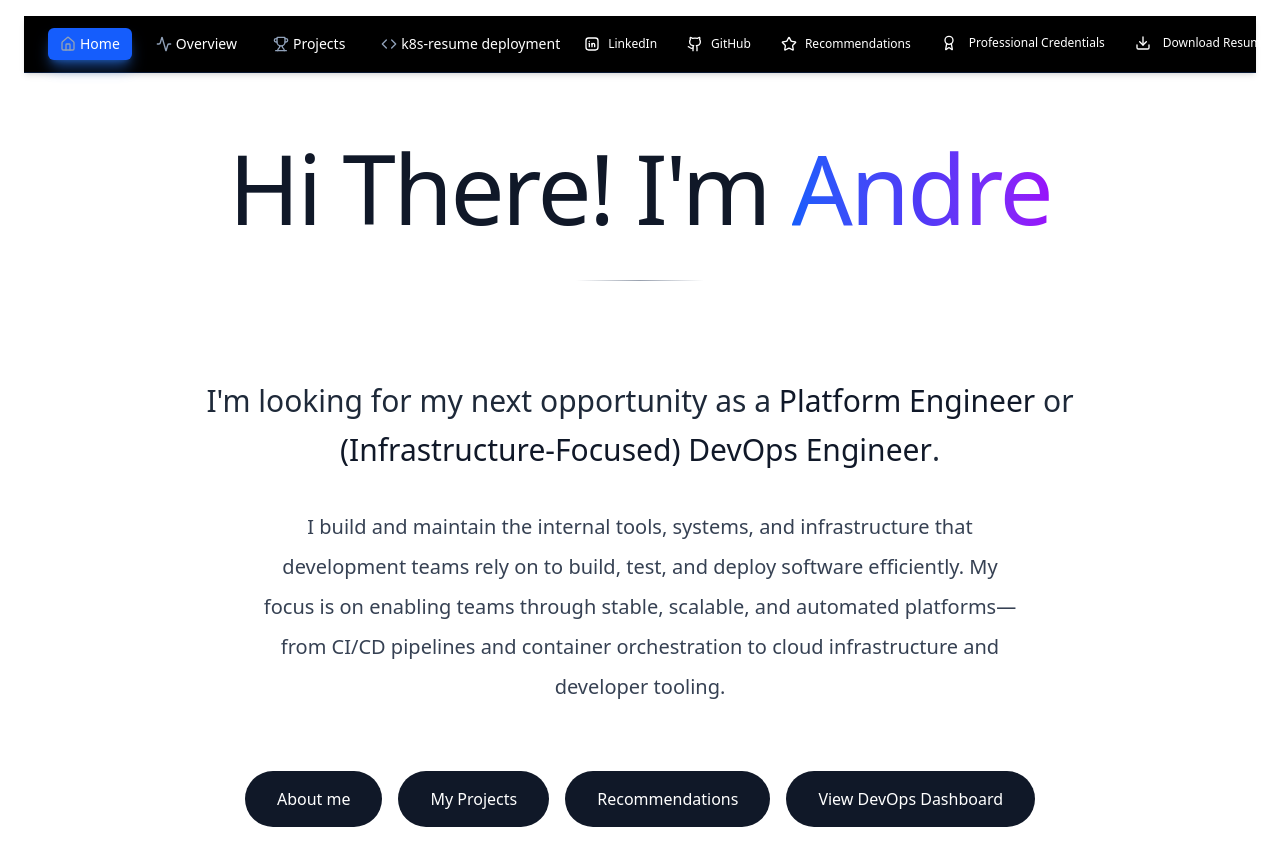
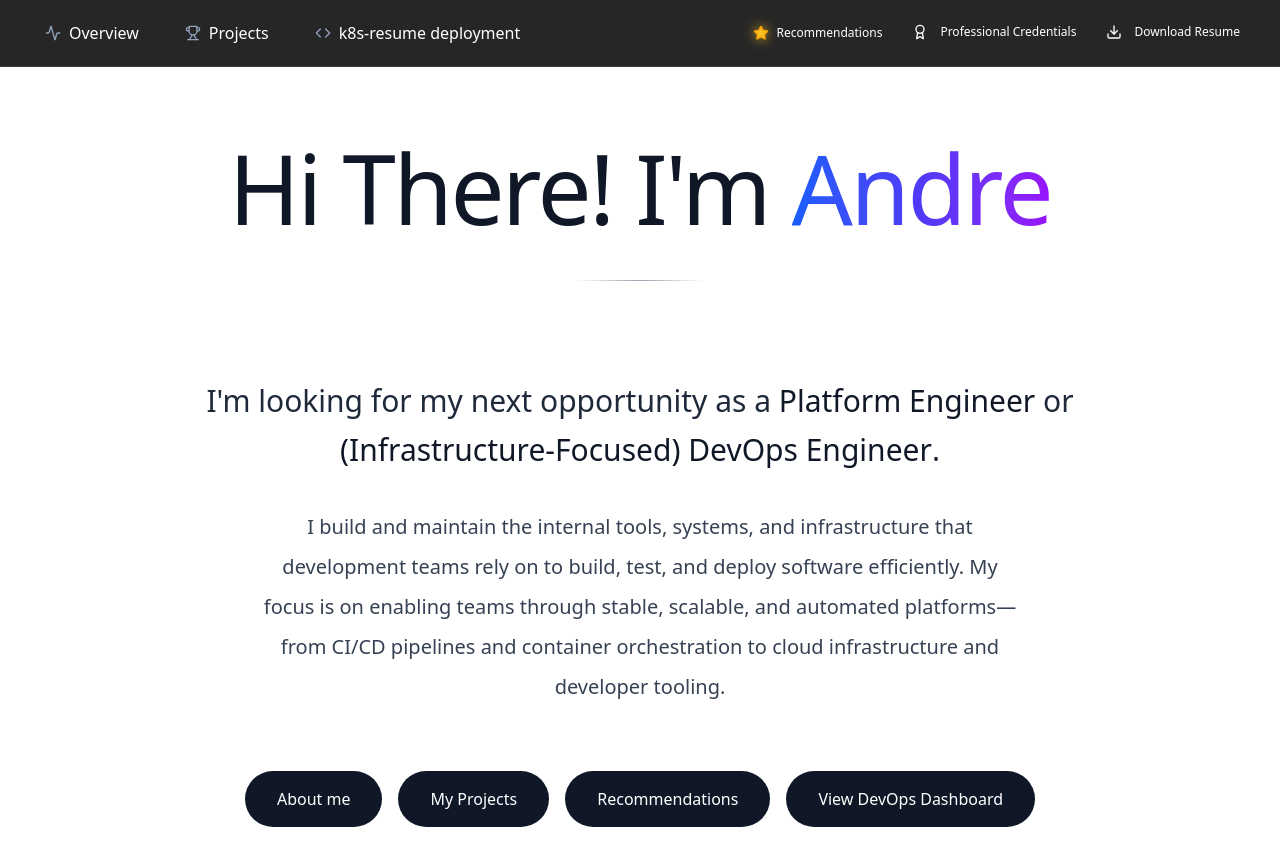
Before and after one commit to dremerten/pub-site, a React (Vite) app: page /home in a window 1280 px wide. Shown: the top 866 px of the page. Built offline with nearby package versions, Linux system fonts and the light colour scheme; the HTML template or start-up script is replaced by a standard one.

Commit message:
website updates

```diff
--- a/src/App.jsx
+++ b/src/App.jsx
@@ -4,6 +4,8 @@ import Navbar from "./components/Navbar.jsx";
 import Home from "./pages/Home.jsx";
 import Overview from "./pages/Overview.jsx";
 import Projects from "./pages/Projects.jsx";
+import DevOpsToolkit from "./pages/DevOpsToolkit.jsx";
+import SolarSystem from "./pages/SolarSystem.jsx";
 import Resume from "./pages/Resume.jsx";
 import { ThemeProvider } from "./components/ThemeProvider.jsx";
 
@@ -26,6 +28,8 @@ const AppContent = () => {
               <Route key={path} path={path} element={<Component />} />
             ))
           }
+          <Route path="/projects/devops-toolkit" element={<DevOpsToolkit />} />
+          <Route path="/projects/solar-system-simulator" element={<SolarSystem />} />
         </Routes>
       </main>
     </div>
--- a/src/components/Navbar.jsx
+++ b/src/components/Navbar.jsx
@@ -16,24 +16,14 @@ const ResumeDOCX = "/files/RAM_Resume2025.docx";
 
 export function Navbar() {
   const location = useLocation();
+  const isProjectsPath = location.pathname.startsWith("/projects");
   const [mobileMenuOpen, setMobileMenuOpen] = useState(false);
   const [credentialsDropdownOpen, setCredentialsDropdownOpen] = useState(false);
   const [downloadDropdownOpen, setDownloadDropdownOpen] = useState(false);
-  const [isScrolled, setIsScrolled] = useState(false);
   const dropdownRef = useRef(null);
   const mobileDropdownRef = useRef(null);
   const downloadDropdownRef = useRef(null);
   const mobileDownloadDropdownRef = useRef(null);
-
-  // Scroll detection
-  useEffect(() => {
-    const handleScroll = () => {
-      setIsScrolled(window.scrollY > 20);
-    };
-
-    window.addEventListener('scroll', handleScroll);
-    return () => window.removeEventListener('scroll', handleScroll);
-  }, []);
 
   useEffect(() => {
     const handleClickOutside = (event) => {
@@ -84,39 +74,32 @@ export function Navbar() {
   };
 
   return (
-    <nav className={`fixed top-0 left-0 right-0 z-50 transition-all duration-500 ${
-      isScrolled ? 'py-2' : 'py-4'
-    }`}>
-      <div className={`mx-auto transition-all duration-500 ${
-        isScrolled ? 'px-4 max-w-[98%]' : 'px-6 max-w-7xl'
-      }`}>
-        <div className={`bg-black backdrop-blur-xl transition-all duration-500 ${
-          isScrolled
-            ? 'shadow-lg shadow-blue-500/20 rounded-full px-4 py-2 border border-blue-500/30'
-            : 'shadow-md border-b border-blue-500/20 px-6 py-3'
-        }`}>
+    <nav className="fixed top-0 left-0 right-0 z-50 bg-black/85 backdrop-blur border-b border-white/10">
+      <div className="max-w-7xl mx-auto px-4 md:px-6">
+        <div className="w-full px-1 py-3">
           <div className="flex items-center justify-between">
           <NavigationMenu className="hidden md:block">
             <NavigationMenuList className="gap-3">
+              {location.pathname !== "/home" && (
                 <NavigationMenuItem>
                   <NavigationMenuLink asChild>
-                  <Link to="/home" className={`flex flex-row gap-1 items-center px-3 py-1.5 rounded-full whitespace-nowrap transition-all text-sm ${
+                    <Link to="/home" className={`flex flex-row gap-2 items-center px-4 py-2 rounded-full whitespace-nowrap transition-all text-sm md:text-base border border-transparent ${
                       location.pathname === "/home"
-                      ? "bg-blue-600 text-white shadow-lg shadow-blue-500/50"
-                      : "text-white hover:text-blue-400 hover:bg-white/10 hover:shadow-lg hover:shadow-blue-500/20"
+                        ? "bg-blue-600 text-white shadow-lg shadow-blue-500/30 border-blue-500/60"
+                        : "text-white hover:text-blue-300 hover:bg-white/10 hover:shadow-lg hover:shadow-blue-500/20"
                     }`}>
                       <Home className="w-4 h-4" />
                       Home
                     </Link>
                   </NavigationMenuLink>
                 </NavigationMenuItem>
-
+              )}
               <NavigationMenuItem>
                 <NavigationMenuLink asChild>
-                  <Link to="/overview" className={`flex flex-row gap-1 items-center px-3 py-1.5 rounded-full whitespace-nowrap transition-all text-sm ${
+                  <Link to="/overview" className={`flex flex-row gap-2 items-center px-4 py-2 rounded-full whitespace-nowrap transition-all text-sm md:text-base border border-transparent ${
                     location.pathname === "/overview"
-                      ? "bg-blue-600 text-white shadow-lg shadow-blue-500/50"
-                      : "text-white hover:text-blue-400 hover:bg-white/10 hover:shadow-lg hover:shadow-blue-500/20"
+                      ? "bg-blue-600 text-white shadow-lg shadow-blue-500/30 border-blue-500/60"
+                      : "text-white hover:text-blue-300 hover:bg-white/10 hover:shadow-lg hover:shadow-blue-500/20"
                   }`}>
                     <Activity className="w-4 h-4" />
                     Overview
@@ -126,10 +109,10 @@ export function Navbar() {
 
               <NavigationMenuItem>
                 <NavigationMenuLink asChild>
-                  <Link to="/projects" className={`flex flex-row gap-1 items-center px-3 py-1.5 rounded-full whitespace-nowrap transition-all text-sm ${
-                    location.pathname === "/projects"
-                      ? "bg-blue-600 text-white shadow-lg shadow-blue-500/50"
-                      : "text-white hover:text-blue-400 hover:bg-white/10 hover:shadow-lg hover:shadow-blue-500/20"
+                  <Link to="/projects" className={`flex flex-row gap-2 items-center px-4 py-2 rounded-full whitespace-nowrap transition-all text-sm md:text-base border border-transparent ${
+                    isProjectsPath
+                      ? "bg-blue-600 text-white shadow-lg shadow-blue-500/30 border-blue-500/60"
+                      : "text-white hover:text-blue-300 hover:bg-white/10 hover:shadow-lg hover:shadow-blue-500/20"
                   }`}>
                     <Trophy className="w-4 h-4" />
                     Projects
@@ -139,10 +122,10 @@ export function Navbar() {
 
               <NavigationMenuItem>
                 <NavigationMenuLink asChild>
-                  <Link to="/resume" className={`flex flex-row gap-1 items-center px-3 py-1.5 rounded-full whitespace-nowrap transition-all text-sm ${
+                  <Link to="/resume" className={`flex flex-row gap-2 items-center px-4 py-2 rounded-full whitespace-nowrap transition-all text-sm md:text-base border border-transparent ${
                     location.pathname === "/resume"
-                      ? "bg-blue-600 text-white shadow-lg shadow-blue-500/50"
-                      : "text-white hover:text-blue-400 hover:bg-white/10 hover:shadow-lg hover:shadow-blue-500/20"
+                      ? "bg-blue-600 text-white shadow-lg shadow-blue-500/30 border-blue-500/60"
+                      : "text-white hover:text-blue-300 hover:bg-white/10 hover:shadow-lg hover:shadow-blue-500/20"
                   }`}>
                     <Code className="w-4 h-4" />
                     k8s-resume deployment
@@ -153,6 +136,7 @@ export function Navbar() {
           </NavigationMenu>
 
           <div className="flex md:hidden gap-2">
+            {location.pathname !== "/home" && (
               <Link to="/home" className={`flex flex-row gap-2 items-center px-3 py-2 rounded-lg text-sm transition-all hover:scale-105 ${
                 location.pathname === "/home"
                   ? "bg-blue-600 text-white shadow-lg shadow-blue-600/30"
@@ -161,7 +145,8 @@ export function Navbar() {
                 <Home className="w-4 h-4" />
                 <span className="hidden sm:inline">Home</span>
               </Link>
-            <Link to="/overview" className={`flex flex-row gap-2 items-center px-3 py-2 rounded-lg text-sm transition-all hover:scale-105 ${
+            )}
+            <Link to="/overview" className={`flex flex-row gap-2 items-center px-3 py-2 rounded-lg text-sm md:text-base transition-all hover:scale-105 ${
               location.pathname === "/overview"
                 ? "bg-blue-600 text-white shadow-lg shadow-blue-600/30"
                 : "bg-[#0a0a0a] text-gray-300 hover:bg-[#0f0f0f] border border-[rgba(255,255,255,0.08)]"
@@ -169,15 +154,15 @@ export function Navbar() {
               <Activity className="w-4 h-4" />
               <span className="hidden sm:inline">Overview</span>
             </Link>
-            <Link to="/projects" className={`flex flex-row gap-2 items-center px-3 py-2 rounded-lg text-sm transition-all hover:scale-105 ${
-              location.pathname === "/projects"
+            <Link to="/projects" className={`flex flex-row gap-2 items-center px-3 py-2 rounded-lg text-sm md:text-base transition-all hover:scale-105 ${
+              isProjectsPath
                 ? "bg-blue-600 text-white shadow-lg shadow-blue-600/30"
                 : "bg-[#0a0a0a] text-gray-300 hover:bg-[#0f0f0f] border border-[rgba(255,255,255,0.08)]"
             }`}>
               <Trophy className="w-4 h-4" />
               <span className="hidden sm:inline">Projects</span>
             </Link>
-            <Link to="/resume" className={`flex flex-row gap-2 items-center px-3 py-2 rounded-lg text-sm transition-all hover:scale-105 ${
+            <Link to="/resume" className={`flex flex-row gap-2 items-center px-3 py-2 rounded-lg text-sm md:text-base transition-all hover:scale-105 ${
               location.pathname === "/resume"
                 ? "bg-blue-600 text-white shadow-lg shadow-blue-600/30"
                 : "bg-[#0a0a0a] text-gray-300 hover:bg-[#0f0f0f] border border-[rgba(255,255,255,0.08)]"
@@ -194,22 +179,24 @@ export function Navbar() {
             {mobileMenuOpen ? <X className="w-6 h-6" /> : <Menu className="w-6 h-6" />}
           </button>
 
-          <div className="hidden md:flex items-center gap-1.5">
-            <Button asChild variant="ghost" href="/" title="LinkedIn" className="text-xs px-2 py-1 h-auto text-white hover:text-blue-400 hover:bg-white/10 hover:shadow-md hover:shadow-blue-500/30">
-              <a href="https://www.linkedin.com/in/dremer10" target="_blank" rel="noreferrer" className="flex items-center gap-1">
+          <div className="hidden md:flex items-center gap-1.5 ml-auto">
+            {location.pathname !== "/home" && (
+              <>
+                <Button asChild variant="ghost" href="/" title="LinkedIn" className="p-2 h-auto text-white hover:text-blue-300 hover:bg-white/10">
+                  <a href="https://www.linkedin.com/in/dremer10" target="_blank" rel="noreferrer" className="flex items-center">
                     <LinkedInIcon className="w-4 h-4" />
-                <span>LinkedIn</span>
                   </a>
                 </Button>
-            <Button asChild variant="ghost" title="GitHub" className="text-xs px-2 py-1 h-auto text-white hover:text-blue-400 hover:bg-white/10 hover:shadow-md hover:shadow-blue-500/30">
-              <a href="https://github.com/dremerten" target="_blank" rel="noreferrer" className="flex items-center gap-1">
+                <Button asChild variant="ghost" title="GitHub" className="p-2 h-auto text-white hover:text-blue-300 hover:bg-white/10">
+                  <a href="https://github.com/dremerten" target="_blank" rel="noreferrer" className="flex items-center">
                     <Github className="w-4 h-4" />
-                <span>GitHub</span>
                   </a>
                 </Button>
-            <Button asChild variant="ghost" title="Recommendations" className="text-xs px-2 py-1 h-auto text-white hover:text-blue-400 hover:bg-white/10 hover:shadow-md hover:shadow-blue-500/30">
+              </>
+            )}
+            <Button asChild variant="ghost" title="Recommendations" className="text-xs px-2 py-1 h-auto text-white hover:text-blue-300 hover:bg-white/10">
               <a href="https://www.linkedin.com/in/dremer10/details/recommendations/?detailScreenTabIndex=0" target="_blank" rel="noreferrer" className="flex items-center gap-1">
-                <Star className="w-4 h-4" />
+                <Star className="w-4 h-4 animate-pulse drop-shadow-[0_0_6px_rgba(251,191,36,0.8)]" color="#f59e0b" fill="#fbbf24" />
                 <span>Recommendations</span>
               </a>
             </Button>
@@ -217,7 +204,7 @@ export function Navbar() {
               <Button
                 variant="ghost"
                 title="Professional Credentials"
-                className="text-xs px-2 py-1 h-auto text-white hover:text-blue-400 hover:bg-white/10 hover:shadow-md hover:shadow-blue-500/30"
+                className="text-xs px-2 py-1 h-auto text-white hover:text-blue-300 hover:bg-white/10"
                 onClick={() => setCredentialsDropdownOpen(!credentialsDropdownOpen)}
               >
                 <Award className="w-4 h-4" />
@@ -295,35 +282,39 @@ export function Navbar() {
         </div>
 
         {mobileMenuOpen && (
-          <div className="md:hidden mt-4 bg-white/95 backdrop-blur-xl shadow-lg rounded-2xl p-4 border border-gray-200/50">
+          <div className="md:hidden mt-4 bg-black/95 text-white backdrop-blur-xl shadow-lg rounded-2xl p-4 border border-white/10">
             <div className="flex flex-col gap-2">
-            <Button asChild variant="ghost" href="/" title="LinkedIn">
+            {location.pathname !== "/home" && (
+              <>
+                <Button asChild variant="ghost" href="/" title="LinkedIn" className="justify-start text-white hover:bg-white/10">
                   <a href="https://www.linkedin.com/in/dremer10" target="_blank" rel="noreferrer" className="justify-start">
                     <LinkedInIcon />
-                LinkedIn
+                    <span className="ml-2">LinkedIn</span>
                   </a>
                 </Button>
-            <Button asChild variant="ghost" title="GitHub">
+                <Button asChild variant="ghost" title="GitHub" className="justify-start text-white hover:bg-white/10">
                   <a href="https://github.com/dremerten" target="_blank" rel="noreferrer" className="justify-start">
                     <Github />
-                GitHub
+                    <span className="ml-2">GitHub</span>
                   </a>
                 </Button>
-            <Button asChild variant="ghost" title="Recommendations">
+              </>
+            )}
+            <Button asChild variant="ghost" title="Recommendations" className="justify-start text-white hover:bg-white/10">
               <a href="https://www.linkedin.com/in/dremer10/details/recommendations/?detailScreenTabIndex=0" target="_blank" rel="noreferrer" className="justify-start">
-                <Star />
-                Recommendations
+                <Star className="animate-pulse drop-shadow-[0_0_6px_rgba(251,191,36,0.8)]" color="#f59e0b" fill="#fbbf24" />
+                <span className="ml-2">Recommendations</span>
               </a>
             </Button>
             <div className="relative" ref={mobileDropdownRef}>
               <Button
                 variant="ghost"
                 title="Professional Credentials"
-                className="w-full justify-start"
+                className="w-full justify-start text-white hover:bg-white/10"
                 onClick={() => setCredentialsDropdownOpen(!credentialsDropdownOpen)}
               >
                 <Award />
-                Professional Credentials
+                <span className="ml-2">Professional Credentials</span>
               </Button>
               {credentialsDropdownOpen && (
                 <div className="mt-1 ml-4 flex flex-col gap-1 bg-[#0a0a0a]/90 rounded-lg p-2 border border-[rgba(255,255,255,0.08)]">
@@ -352,11 +343,11 @@ export function Navbar() {
               <Button
                 variant="ghost"
                 title="Download Resume"
-                className="w-full justify-start"
+                className="w-full justify-start text-white hover:bg-white/10"
                 onClick={() => setDownloadDropdownOpen(!downloadDropdownOpen)}
               >
                 <Download />
-                Download Resume
+                <span className="ml-2">Download Resume</span>
               </Button>
               {downloadDropdownOpen && (
                 <div className="mt-1 ml-4 flex flex-col gap-1 bg-[#0a0a0a]/90 rounded-lg p-2 border border-[rgba(255,255,255,0.08)]">
```
Lines whose indentation alone changed are shown as unchanged.
